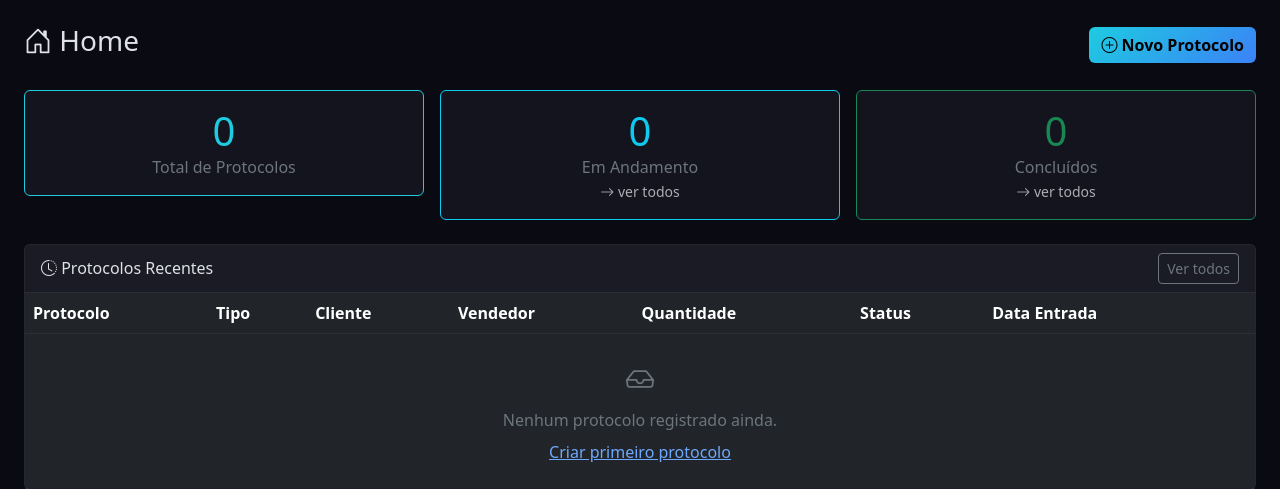
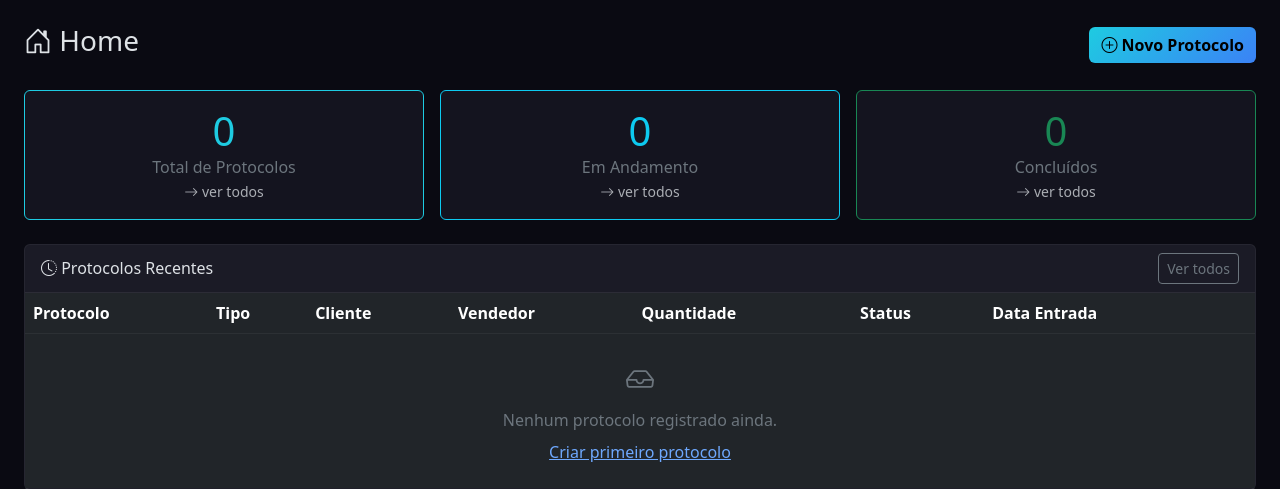
Before and after one commit to DevFlavioCallega23/LabTrack-V-TechBuy, a Flask app: page / in a window 1280 px wide. Shown: the part 57-546 px from the top of the page. Run offline with Flask 3, Linux system fonts and the light colour scheme; a user stored in the database is signed in; data that the repository does not hold is empty; some libraries are stand-ins or nearby versions.

Commit message:
feat: card Total de Protocolos clicavel levando a lista de protocolos

```diff
--- a/app/templates/dashboard.html
+++ b/app/templates/dashboard.html
@@ -11,12 +11,15 @@
 
 <div class="row g-3 mb-4">
     <div class="col-md-4">
-        <div class="card border-primary">
-            <div class="card-body text-center">
-                <h1 class="text-primary mb-0">{{ total }}</h1>
-                <p class="text-secondary mb-0">Total de Protocolos</p>
+        <a href="{{ url_for('protocols.list_protocols') }}" class="text-decoration-none d-block h-100">
+            <div class="card border-primary h-100 card-link-hover">
+                <div class="card-body text-center">
+                    <h1 class="text-primary mb-0">{{ total }}</h1>
+                    <p class="text-secondary mb-0">Total de Protocolos</p>
+                    <small class="text-muted"><i class="bi bi-arrow-right"></i> ver todos</small>
+                </div>
             </div>
-        </div>
+        </a>
     </div>
     <div class="col-md-4">
         <a href="{{ url_for('protocols.list_protocols', status='andamento') }}" class="text-decoration-none d-block h-100">
```
